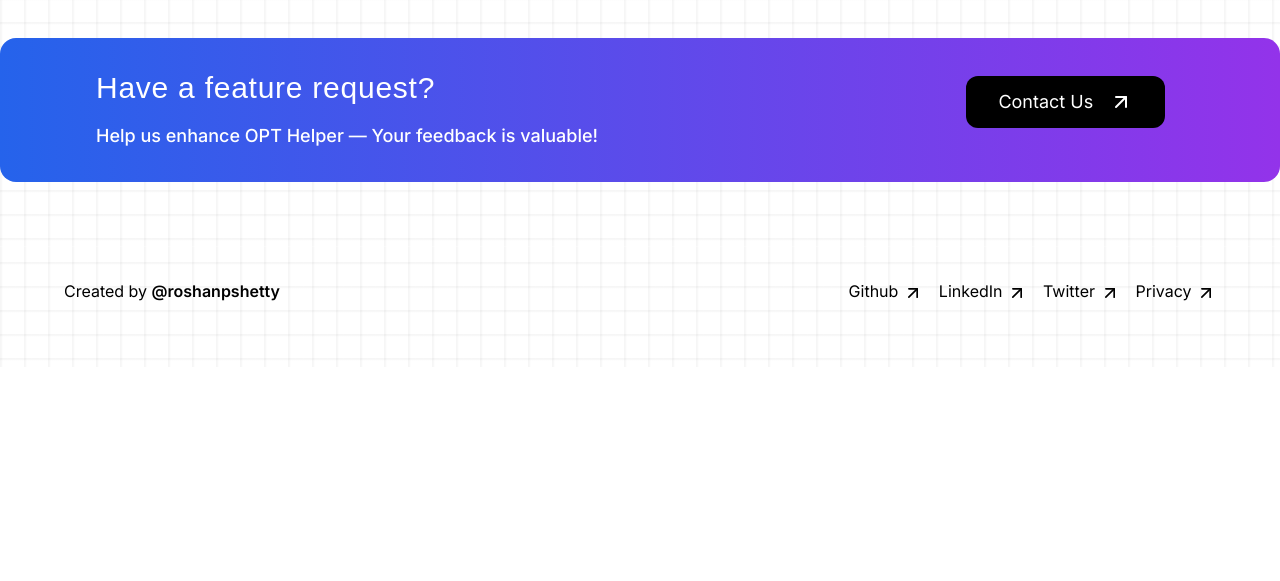
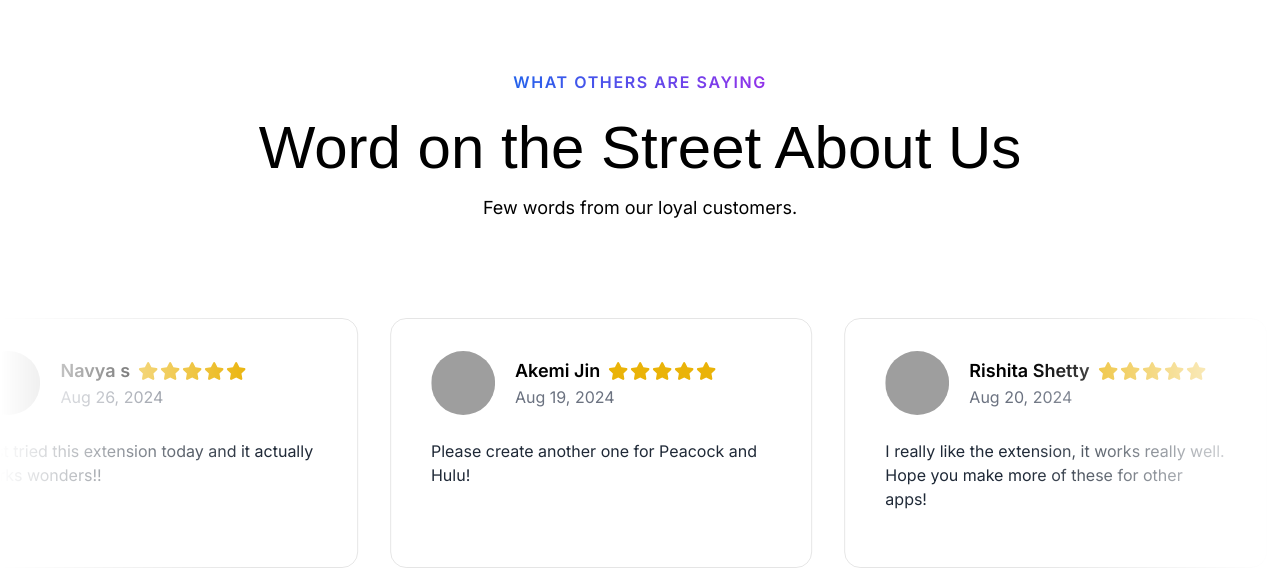
Before and after one commit to RoshanPShetty/opt-helper, a Next.js app: page / in a window 1280 px wide. Shown: the part 2216-2797 px from the top of the page. Before the commit the page ends 2583 px from the top, so only its background shows below. Built offline with nearby package versions, Linux system fonts and the light colour scheme; grey boxes are pictures that could not be loaded; a web font is replaced by a local one.

Commit message:
Added reviews

```diff
--- a/app/page.tsx
+++ b/app/page.tsx
@@ -1,8 +1,9 @@
 import Contact from "@/components/Contact";
-import Features  from "@/components/Features";
+import Features from "@/components/Features";
 import Hero from "@/components/Hero";
 import Countdown from "@/components/Countdown";
 import Header from "@/components/Header";
+import Reviews from "@/components/Reviews";
 export default function Home() {
 	return (
 		<div>
@@ -10,6 +11,7 @@ export default function Home() {
 			<Hero />
 			<Countdown />
 			<Features />
+			<Reviews />
 			<Contact />
 		</div>
 	);
--- /dev/null
+++ b/components/Reviews.tsx
@@ -0,0 +1,91 @@
+import { reviews } from "@/data";
+import Image from "next/image";
+import React from "react";
+import { FaRegStar, FaStar } from "react-icons/fa";
+
+const Reviews = () => {
+	return (
+		<div className="py-16 lg:py-24" id="reviews">
+			<div className="flex justify-center">
+				<p className="uppercase font-semibold tracking-widest n-gradient text-transparent bg-clip-text">
+					What others are saying
+				</p>
+			</div>
+			<h2 className="font-serif text-3xl md:text-5xl lg:text-6xl text-center mt-6">
+				Word on the Street About Us
+			</h2>
+
+			<p className="text-center md:text-lg  mt-4 max-w-md mx-auto">
+				Few words from our loyal customers.
+			</p>
+
+			<div className="mt-24">
+				<div className="overflow-hidden  [mask-image:linear-gradient(to_right,transparent,black_20%,black_80%,transparent)]">
+					<div className="flex space-x-8 animate-scroll">
+						{reviews.map((review, idx) => (
+							<div
+								className="w-[90vw] max-w-full relative rounded-2xl flex-shrink-0 border border-black/10 p-5 md:px-10 py-8 lg:w-[33vw] md:w-[60vw]"
+								key={idx}
+							>
+								<div className="flex flex-col">
+									<div className="flex items-center mb-4">
+										<Image
+											src={review.profilePic}
+											alt={review.username}
+											width={100}
+											height={100}
+											className="rounded-full h-16 w-16" // Adjusted size for consistency
+										/>
+										<div className="ml-5 flex flex-col justify-center">
+											<div className="flex">
+												<p className="text-lg font-semibold truncate">
+													{review.username}
+												</p>
+												<div className="ml-2 flex items-center gap-0.5">
+													{Array.from({ length: 5 }, (_, i) => {
+														if (i < Number(review.rating[0])) {
+															return (
+																<FaStar
+																	key={i}
+																	className={` text-yellow-500 ${
+																		i < Number(review.rating[0])
+																			? "opacity-100"
+																			: "opacity-50"
+																	}`}
+																	size={20}
+																/>
+															);
+														}
+														return (
+															<FaRegStar
+																key={i}
+																className={` text-yellow-500 ${
+																	i < Number(review.rating[0])
+																		? "opacity-100"
+																		: "opacity-50"
+																}`}
+																size={20}
+															/>
+														);
+													})}
+												</div>
+											</div>
+											<p className="text-base truncate text-gray-500">
+												{review.date}
+											</p>
+										</div>
+									</div>
+									<p className="text-base mt-2 flex-1 overflow-hidden text-ellipsis text-gray-800">
+										{review.reviewText}
+									</p>
+								</div>
+							</div>
+						))}
+					</div>
+				</div>
+			</div>
+		</div>
+	);
+};
+
+export default Reviews;
--- a/data/index.ts
+++ b/data/index.ts
@@ -39,3 +39,49 @@ export const socials = [
 		link: "/privacy-policy",
 	},
 ];
+
+export const reviews = [
+	{
+		profilePic:
+			"https://lh3.googleusercontent.com/a/ACg8ocLLAlrgZivuRKuHphPPPEl5eRSjLBz7U4cvFqkO8VoUb6exEA=s48-w48-h48",
+		username: "Lumina",
+		rating: "5 out of 5 stars",
+		date: "Aug 19, 2024",
+		reviewText:
+			"Fantastic! It skips intros and episodes effortlessly, making binge-watching a breeze. Super easy to use and it just works—love it!",
+	},
+	{
+		profilePic:
+			"https://lh3.googleusercontent.com/a-/ALV-UjX9ZoJ3U3koMEzC10adZB8vrfFqh_8DFVUgIuBMr5eHef7eHZDp=s48-w48-h48",
+		username: "Navya s",
+		rating: "5 out of 5 stars",
+		date: "Aug 26, 2024",
+		reviewText:
+			"Just tried this extension today and it actually works wonders!!",
+	},
+	{
+		profilePic:
+			"https://lh3.googleusercontent.com/a-/ALV-UjWffiHY4nG88Qo4DdzJZOK3zaAYd-VmhtrYFt3Dkk6QLKM_Bes=s48-w48-h48",
+		username: "Akemi Jin",
+		rating: "5 out of 5 stars",
+		date: "Aug 19, 2024",
+		reviewText: "Please create another one for Peacock and Hulu!",
+	},
+	{
+		profilePic:
+			"https://lh3.googleusercontent.com/a-/ALV-UjUgYC8VHvrKx4XxeBefPSy4qyZL7OItHKyJpaxhA4TkLMVz2w1m=s48-w48-h48",
+		username: "Rishita Shetty",
+		rating: "5 out of 5 stars",
+		date: "Aug 20, 2024",
+		reviewText:
+			"I really like the extension, it works really well. Hope you make more of these for other apps!",
+	},
+	{
+		profilePic:
+			"https://lh3.googleusercontent.com/a-/ALV-UjVYLJpfapRYQVPXxlNvaDez9nqN5zVk4bqI28aLNGUpM8EpERs=s48-w48-h48",
+		username: "Archie Mannu",
+		rating: "5 out of 5 stars",
+		date: "Aug 19, 2024",
+		reviewText: "Great Extension! Simple but very effective",
+	},
+];
```
